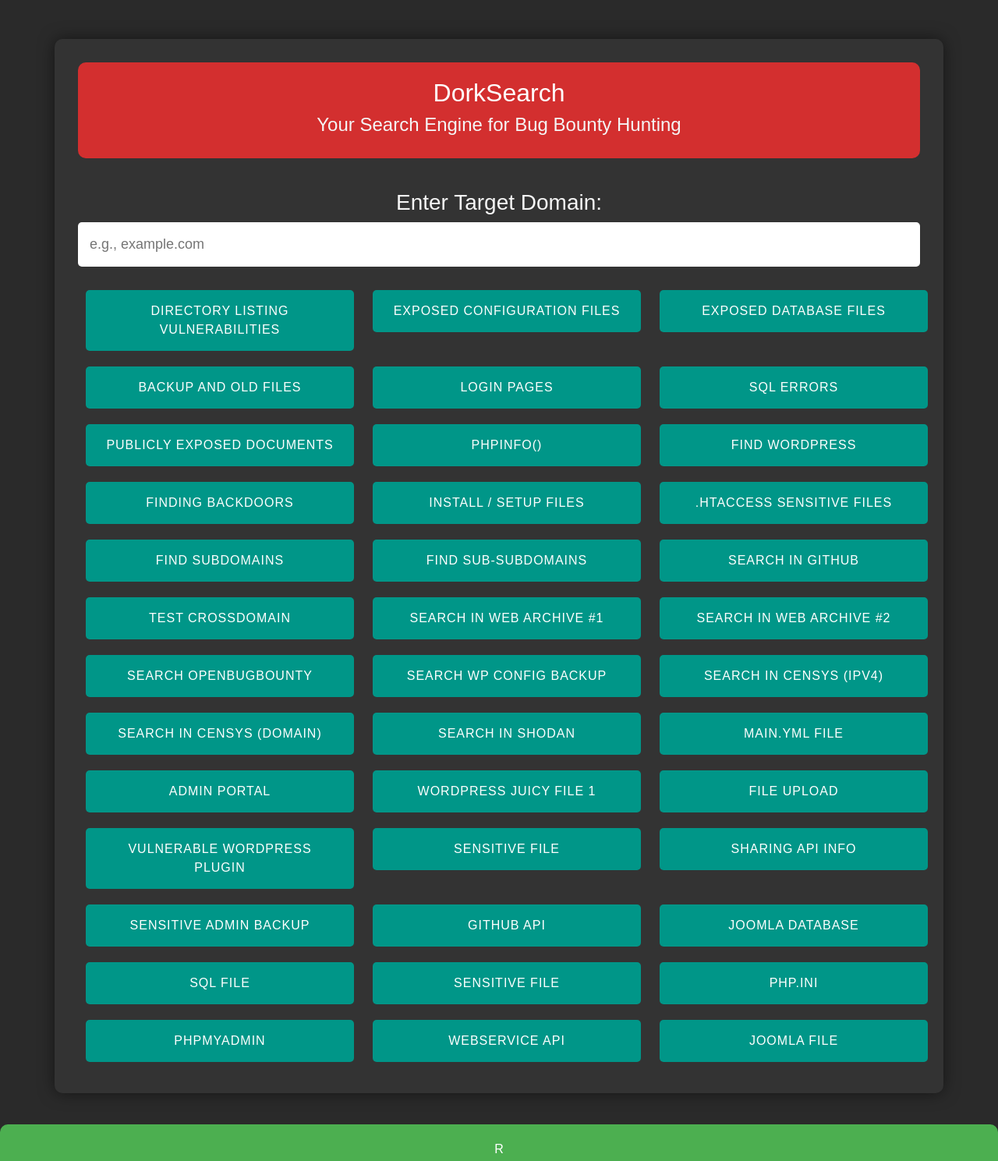
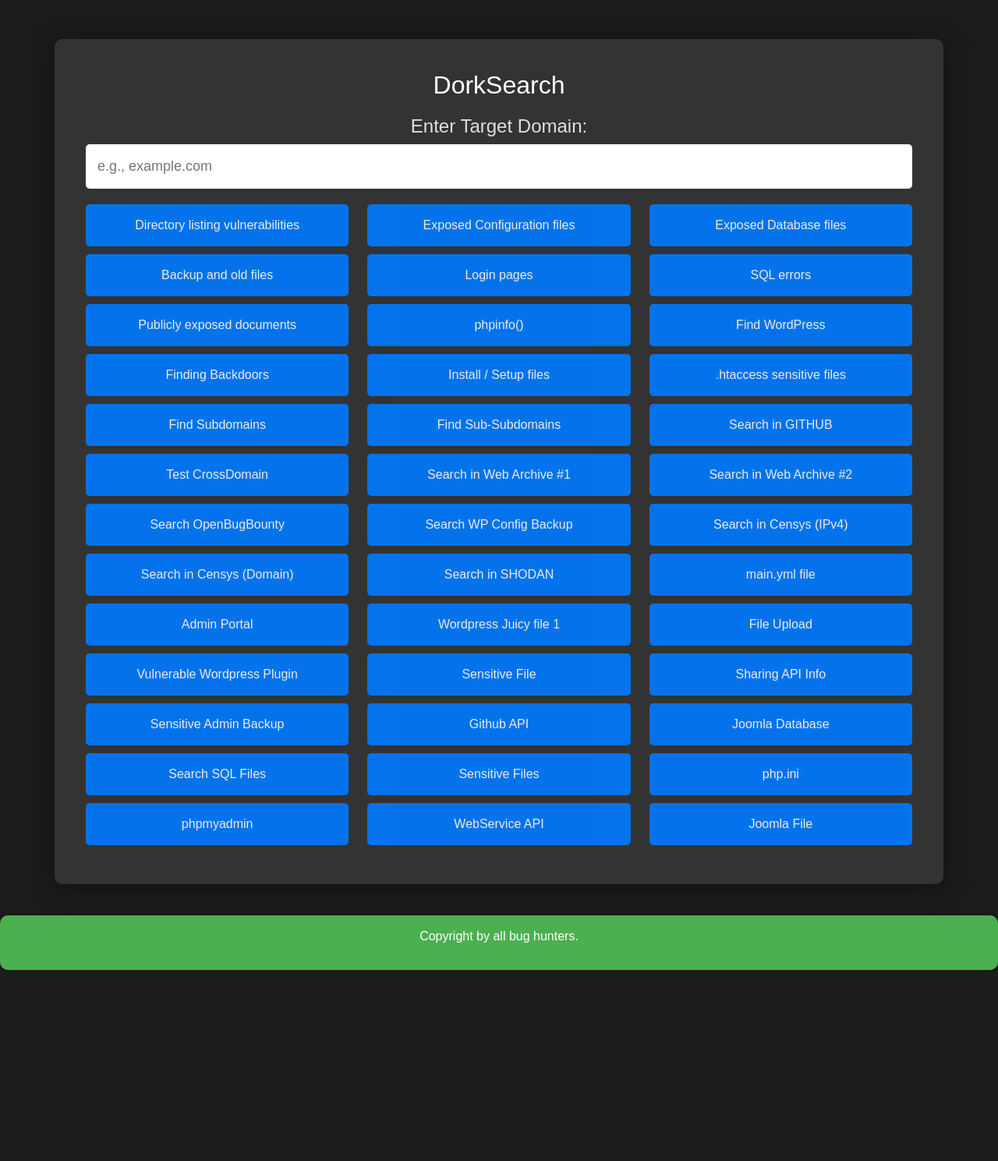
Before and after one commit to RHYru9/rhyru9.github.io, a plain HTML site: page hell.html in a window 1280 px wide. Shown: the top 1489 px of the page at 78% size. After the commit the page ends 1244 px from the top, so only its background shows below. Drawn offline with nearby package versions, Linux system fonts and the light colour scheme.

Commit message:
Update hell.html

```diff
--- a/hell.html
+++ b/hell.html
@@ -7,25 +7,25 @@
     <link href="https://cdn.jsdelivr.net/npm/bootstrap@5.3.2/dist/css/bootstrap.min.css" rel="stylesheet" integrity="sha384-T3c6CoIi6uLrA9TneNEoa7RxnatzjcDSCmG1MXxSR1GAsXEV/Dwwykc2MPK8M2HN" crossorigin="anonymous">
     <style>
         body {
-            background-color: #2a2a2a;
-            color: #f5f5f5;
+            background-color: #1c1c1c;
+            color: #e0e0e0;
             font-family: 'Arial', sans-serif;
+            transition: background-color 0.3s, color 0.3s;
         }
         .container {
             margin-top: 50px;
             background-color: #333;
-            padding: 30px;
+            padding: 40px;
             border-radius: 10px;
-            box-shadow: 0 0 20px rgba(0, 0, 0, 0.5);
+            box-shadow: 0 4px 30px rgba(0, 0, 0, 0.5);
+            transition: box-shadow 0.3s;
         }
-        .header {
-            background-color: #d32f2f;
-            padding: 20px;
-            border-radius: 10px;
+        .container:hover {
+            box-shadow: 0 8px 40px rgba(0, 0, 0, 0.7);
+        }
+        h2 {
             text-align: center;
-            margin-bottom: 30px;
-        }
-        .header h2 {
+            margin-bottom: 20px;
             color: #fff;
         }
         input[type="text"] {
@@ -35,45 +35,46 @@
             border: none;
             border-radius: 5px;
             font-size: 18px;
+            transition: background-color 0.3s, color 0.3s;
+        }
+        input[type="text"]:focus {
+            background-color: #444;
+            color: #fff;
+            outline: none;
         }
         .fsbutton {
-            padding: 15px 20px;
+            padding: 15px;
             font-size: 16px;
-            background-color: #009688;
+            background-color: #007bff;
             border: none;
             color: #FFFFFF;
             transition: all 0.3s ease;
-            margin: 10px;
             border-radius: 5px;
             width: 100%;
+            margin-bottom: 10px;
             text-align: center;
-            text-transform: uppercase;
-            letter-spacing: 1px;
+            opacity: 0.9;
         }
         .fsbutton:hover {
-            background-color: #005B96;
-            box-shadow: 0 0 10px rgba(0, 0, 0, 0.3);
-        }
-        .text-center {
-            margin-top: 40px;
+            background-color: #0056b3;
+            opacity: 1;
+            box-shadow: 0 4px 20px rgba(0, 0, 0, 0.3);
         }
         .author {
             margin-top: 40px;
-            padding: 20px;
+            text-align: center;
+            padding: 15px;
             background-color: #4caf50;
             color: white;
-            text-align: center;
             border-radius: 10px;
+            box-shadow: 0 2px 10px rgba(0, 0, 0, 0.5);
         }
     </style>
 </head>
 <body>
     <div class="container">
-        <div class="header">
-            <h2>DorkSearch</h2>
-            <h4>Your Search Engine for Bug Bounty Hunting</h4>
-        </div>
-        <h3 class="text-center">Enter Target Domain:</h3>
+        <h2>DorkSearch</h2>
+        <h4 class="text-center">Enter Target Domain:</h4>
         <input type="text" id="target" placeholder="e.g., example.com">
 
         <div class="row">
@@ -199,10 +200,10 @@
         </div>
         <div class="row">
             <div class="col-md-4">
-                <button class="fsbutton" onclick="googleSearch(53)">SQL File</button>
+                <button class="fsbutton" onclick="googleSearch(53)">Search SQL Files</button>
             </div>
             <div class="col-md-4">
-                <button class="fsbutton" onclick="googleSearch(56)">Sensitive File</button>
+                <button class="fsbutton" onclick="googleSearch(56)">Sensitive Files</button>
             </div>
             <div class="col-md-4">
                 <button class="fsbutton" onclick="googleSearch(58)">php.ini</button>
@@ -221,7 +222,7 @@
         </div>
     </div>
     <div class="author">
-        <p>R</p>
+        <p>Copyright by all bug hunters.</p>
     </div>
     <script>
         function googleSearch(option) {
```
